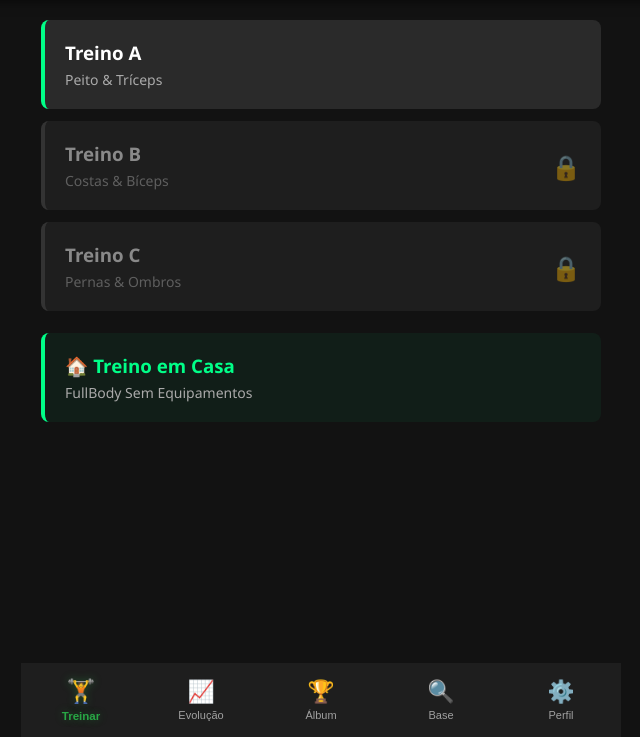
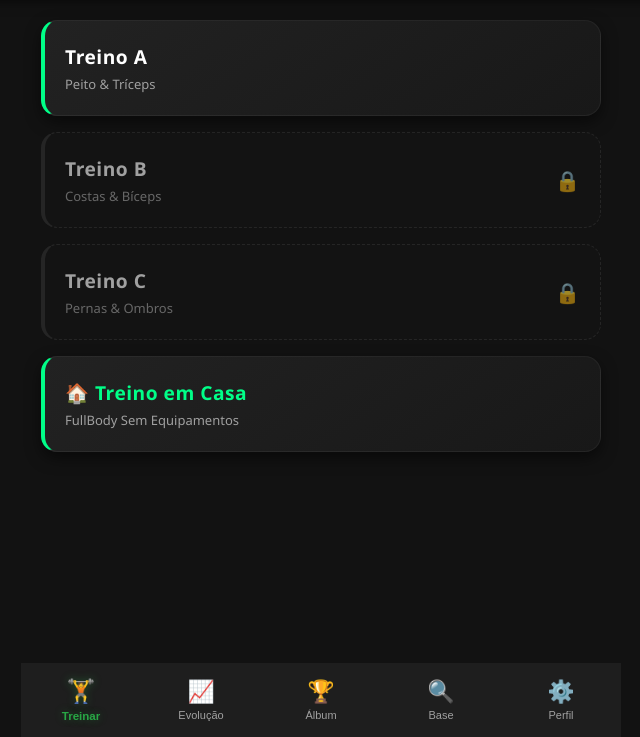
Before and after one commit to caiocborges88/fitapp-api, a FastAPI app: page / in a window 1280 px wide. Shown: the part 63-800 px from the top of the page, without its empty margins (319-959 px from the left). Run offline with FastAPI, Linux system fonts and the light colour scheme; some libraries are stand-ins or nearby versions.

Commit message:
UI: Polimento tátil e profundidade nos cartões de treino da tela principal

```diff
--- a/static/css/style.css
+++ b/static/css/style.css
@@ -349,43 +349,67 @@ select { width: 100%; padding: 14px; border-radius: 8px; border: 1px solid #444;
 .workout-cards {
     display: flex;
     flex-direction: column;
-    gap: 12px;
-    margin-bottom: 20px;
+    gap: 16px; /* Mais espaço (respiro) entre os treinos */
+    margin-bottom: 25px;
 }
 
 .card-treino {
-    background: #2a2a2a;
+    background: linear-gradient(145deg, #222222, #181818); /* Traz profundidade metálica */
+    border: 1px solid rgba(255, 255, 255, 0.05); /* Borda superior sutil como reflexo de luz */
     border-left: 4px solid #00ff88;
-    padding: 20px;
-    border-radius: 8px;
+    padding: 22px 20px;
+    border-radius: 16px; /* Curvatura moderna de apps premium */
     position: relative;
     cursor: pointer;
-    transition: transform 0.2s, background 0.3s;
+    transition: all 0.3s cubic-bezier(0.25, 0.8, 0.25, 1); /* Transição elástica e natural */
+    box-shadow: 0 6px 15px rgba(0, 0, 0, 0.5); /* Sombra pesada para criar desnível */
     overflow: hidden;
 }
 
-.card-treino:hover { background: #333; }
-.card-treino h3 { margin: 0 0 5px 0; color: #fff; }
-.card-treino p { margin: 0; color: #aaa; font-size: 14px; }
+.card-treino:hover {
+    transform: translateY(-3px); /* Levanta o cartão ao tocar/passar o mouse */
+    box-shadow: 0 10px 25px rgba(0, 255, 136, 0.15); /* O verde emite um brilho sutil no fundo */
+    background: linear-gradient(145deg, #2a2a2a, #1c1c1c);
+}
 
-/* Sistema de Bloqueio Visual */
+.card-treino h3 {
+    margin: 0 0 5px 0;
+    color: #ffffff;
+    font-size: 1.2rem;
+    font-weight: 700;
+    letter-spacing: 0.5px;
+}
+
+.card-treino p {
+    margin: 0;
+    color: #a0a0a0;
+    font-size: 13px;
+    font-weight: 500;
+}
+
+/* Sistema de Bloqueio Visual - Mais discreto e elegante */
 .card-treino.locked {
-    opacity: 0.5;
-    border-left-color: #555;
+    background: #151515;
+    border: 1px dashed #333;
+    border-left: 4px solid #333;
+    opacity: 0.6;
+    box-shadow: none; /* Retira a sombra para parecer "desligado" */
     cursor: not-allowed;
-    pointer-events: none; /* Impede o clique no CSS */
+    pointer-events: none;
 }
 
 .lock-overlay {
     position: absolute;
     top: 50%; right: 20px;
     transform: translateY(-50%);
-    font-size: 24px;
+    font-size: 20px;
+    color: #555;
     display: none;
 }
 
 .card-treino.locked .lock-overlay {
     display: block;
+}
 }
 /* --- ESTILOS DA GALERIA DE CONQUISTAS --- */
 
--- a/templates/base.html
+++ b/templates/base.html
@@ -50,7 +50,7 @@
                     <p>Pernas & Ombros</p>
                     <div class="lock-overlay" id="lock-C">🔒</div>
                 </div>
-                <div class="card-treino" id="card-Casa" onclick="FitApp.startWorkout('Casa')" style="border-left-color: #00ff88; margin-top: 10px; background: rgba(0, 255, 136, 0.05);">
+                <div class="card-treino" id="card-Casa" onclick="FitApp.startWorkout('Casa')">
                     <h3 style="color: #00ff88;">🏠 Treino em Casa</h3>
                     <p>FullBody Sem Equipamentos</p>
                 </div>
```
